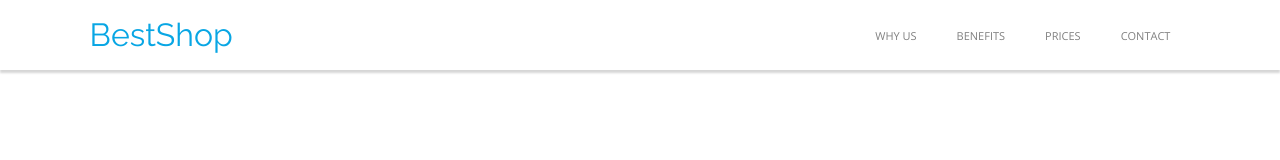
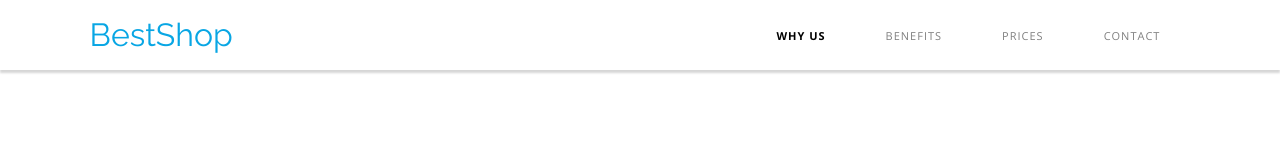
Before and after one commit to kodola/Cool_website, a website: page Cool_website/index.html in a window 1280 px wide. Shown: the top 160 px of the page. Drawn offline with nearby package versions, Linux system fonts and the light colour scheme.

Commit message:
header changes

```diff
--- a/Cool_website/index.html
+++ b/Cool_website/index.html
@@ -15,7 +15,7 @@
     <div class="nav__wrapper container__large">
         <a href="" class="nav__logo">BestShop</a>
         <ul class="nav__menu">
-            <li class="nav__item"><a href="#" class="nav__link">WHY US</a></li>
+            <li class="nav__item"><a href="#" class="nav__link distinction__link">WHY US</a></li>
             <li class="nav__item"><a href="#" class="nav__link">BENEFITS</a></li>
             <li class="nav__item"><a href="#" class="nav__link">PRICES</a></li>
             <li class="nav__item"><a href="#" class="nav__link">CONTACT</a></li>
--- a/Cool_website/scss/layout/_header.scss
+++ b/Cool_website/scss/layout/_header.scss
@@ -23,9 +23,14 @@
   line-height: 15px;
 }
 .nav__link{
-  padding: 20px;
+  padding: 30px;
   font-family: var(--OpenSans-font);
   font-size: 11px;
   color: gray;
   text-align: center;
+  letter-spacing: 1px;
 }
+.distinction__link{
+  color: #000000;
+  font-weight: 700;
+}
```
Also changed, not shown: Cool_website/css/main.css.
